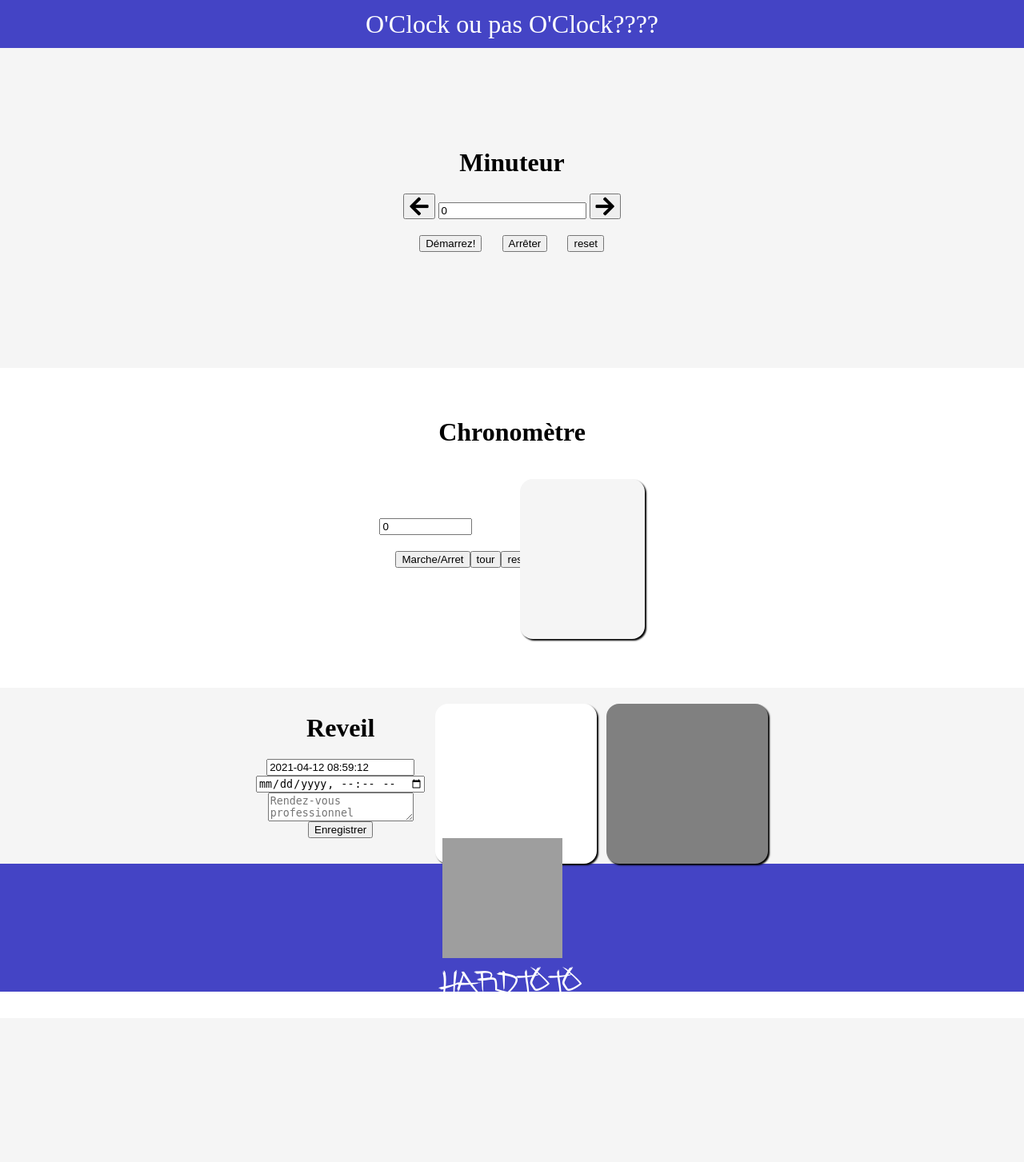
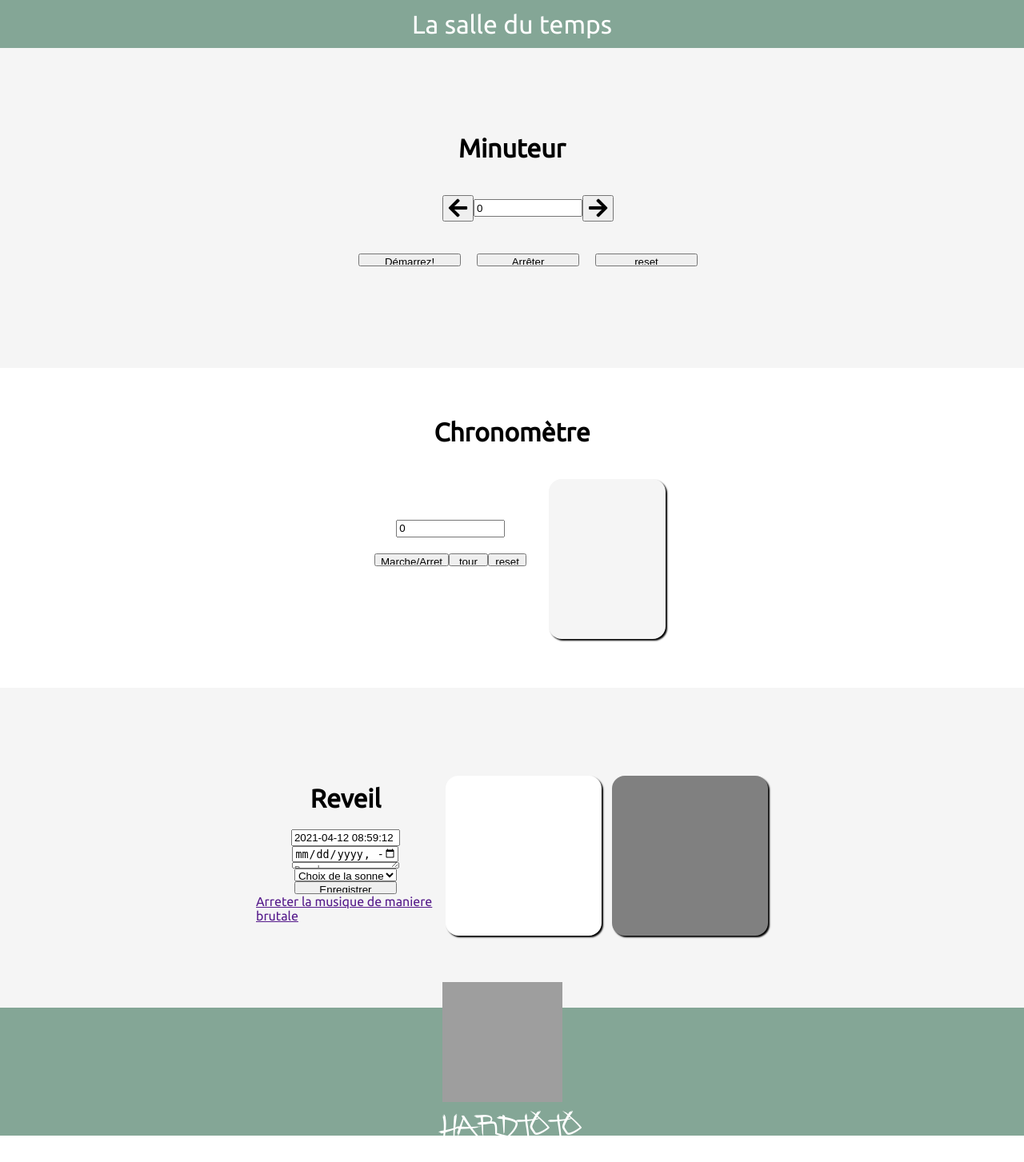
Before and after one commit to joris-verguldezoone/oclock, a PHP site: page / in a window 1280 px wide. Shown: the whole page at 80% size. Before the commit the page ends 1240 px from the top, so only its background shows below. Run offline with PHP 8.4, Linux system fonts and the light colour scheme; grey boxes are pictures that could not be loaded.

Commit message:
avec sonnerie

```diff
--- a/index.php
+++ b/index.php
@@ -17,27 +17,46 @@
     <meta name="viewport" content="width=device-width, initial-scale=1.0">
     <link rel="stylesheet" href='https://cdnjs.cloudflare.com/ajax/libs/font-awesome/5.15.3/css/all.min.css'>
     <link rel="stylesheet" href='style.css'>
+    <!-- google font -->
+    <link rel="preconnect" href="https://fonts.gstatic.com">
+    <link href="https://fonts.googleapis.com/css2?family=Ubuntu&display=swap" rel="stylesheet">
+    <!-- icon -->
+    <link href="images/horloge.ico" rel="icon">
     <title>O'Clock</title>
 </head>
 <body>
     <header>
 
-        <span id="title_header">O'Clock ou pas O'Clock????</span>
+        <span id="title_header">La salle du temps</span>
 
     </header>
 
     <main>
+
+    <audio id="music_pc_window" src="music/WINDOWS-95_1.mp3" preload="auto"></audio>
+    <audio id="music_pc_guts" src="music/monkey-with-guts-theme.mp3" preload="auto"></audio>
+
+    <!-- pc -->
+    <!-- <audio id="music_mac_window" src="music/WINDOWS-95_1.ogg" preload="auto"></audio> -->
+    <!-- <audio id="music_mac_guts" src="music/monkey-with-guts-theme.ogg" preload="auto"></audio>  j'arrive pas a select l'un ou l'autre si jsuis mac ou pc -->
+
+
+    <!-- mac -->
+
+
     <section id='sectionMinuteur'>
 
     <span class='tools_title'>Minuteur</span>
 
     <form name="formulaire">
+    <div class='div_form_minuteur_top'>
+
         <button type='button' name='less' id='less' onClick='addLess();'><i class="fa fa-arrow-left"  aria-hidden="true"></i></button>
         <input type="text" name="minuteur" value='0' >
         <button type='button' name='more' id='more' onClick='addMore();'><i class="fa fa-arrow-right" aria-hidden="true"></i></button><br/>
+    </div>
 
-
-        <div id='div_form_minuteur'>
+        <div class='div_form_minuteur'>
             <input type="button" value="Démarrez!" id='demarrerChrono' onClick="startMinuteur();">
             <!-- quand je click ça lance l'événement du minutage -->
             <input type="button" value="Arrêter" name='arreter' onClick="stopMinuteur();">
@@ -57,9 +76,9 @@
                 une liste “temps”. Un bouton reset sera présent pour remettre le chrono à
                 0. -->
                 <form name='chrono' id='form_chronometre'>
-
-                <input type='text' id='chronoDisplay' name='chronoDisplay' value='0'>
-
+                <div id='center_chrono_top'>
+                    <input type='text' id='chronoDisplay' name='chronoDisplay' value='0'>
+                </div>
                 <div id='section_chrono_inputs'>
                     <input type='button' id='chronoTemps' name='chronoTemps' onClick="startChrono();" value='Marche/Arret'>
 
@@ -69,8 +88,6 @@
                 </div>
                 </form>
             </section>
-
-
             <div id='taleauTour'></div>
         </div>
     </section>
@@ -98,19 +115,23 @@
 
                 <textarea id='insertText' name='insertText' placeholder="Rendez-vous professionnel"></textarea>
 
+                <select name="select_Music">
+                    <option value="0">Choix de la sonnerie</option>
+                    <option value="1">Window98</option>
+                    <option value="2">Guts</option>
+                    <!-- <option value="2">Evangelion</option> -->
+                </select>
                 <input type='button' name='submitReveil' id='submitReveil' onClick='submitReveilFunc();' value='Enregistrer'>
-
+                <a href=''>Arreter la musique de maniere brutale</a>
             </div>
 
 
         </form>
 
-        <div id='tableauTourHorloge'>
+        <div id='tableauTourHorloge'></div>
 
-        </div>
-        <div id='tableauTourHorlogePasse'>
+        <div id='tableauTourHorlogePasse'></div>
 
-        </div>
     </section>
 
 
--- a/style.css
+++ b/style.css
@@ -1,5 +1,6 @@
 body{
     margin:0;
+    font-family: 'Ubuntu', sans-serif;
 }
 .fa-arrow-right{
     color:black;
@@ -13,7 +14,7 @@ header{
     padding:10px;
     height:5vh;
     font-size: 2em;
-    background-color: rgb(68, 68, 197);
+    background-color: #84A696;
     display: flex;
     flex-direction: row;
     align-items: center;
@@ -36,12 +37,19 @@ main{
     justify-content: center;
     flex-direction: column;
 }
-#div_form_minuteur{
+.div_form_minuteur_top{
+    display: flex;
+    justify-content: center;
+    align-items: center;
+    padding:20px;
+    width:100%;
+}
+.div_form_minuteur{
     display: flex;
     justify-content: space-between;
     align-items: center;
     padding:20px;
-    width:85%;
+    width:100%;
 }
 #sectionChrono{
     height:50vh;
@@ -63,7 +71,7 @@ main{
     flex-direction: column;
     justify-content: center;
     align-items: center;
-    width:30%;
+    width:60%;
 }
 #section_chrono_inputs{
     display: flex;
@@ -72,6 +80,12 @@ main{
     align-items: center;
     /* width:10vh; */
     padding:20px;
+}
+#center_chrono_top{
+    display: flex;
+    flex-direction: row;
+    justify-content: center;
+    align-items: center;
 }
 #form_chronometre{
     display: flex;
@@ -114,18 +128,22 @@ main{
     justify-content: space-around;
     align-items: center;
     width:50%;
+    height: 50vh;
 }
 #horloge_form{
     display: flex;
     flex-direction: column;
-    justify-content: center;
+    justify-content: space-between;
     align-items: center;
+    height:40%;
+
 }
 .holorge_inputs{
     display: flex;
     flex-direction: column;
-    justify-content: center;
+    justify-content: space-around;
     align-items: center;
+    height:60%;
 }
 
 #tableauTourHorloge{
@@ -161,7 +179,7 @@ main{
 footer{
     height:20vh;
     font-size: 2em;
-    background-color: rgb(68, 68, 197);
+    background-color: #84A696;
     display: flex;
     flex-direction: row;
     align-items: center;
@@ -182,3 +200,15 @@ footer{
     display: flex;
     flex-direction: column;
 }
+input{
+    height:2vh;
+    width:10vw;
+}
+textarea{
+    height:5vh;
+    width:10vw;
+}
+select{
+    height:2vh;
+    width:10vw;
+}
```
Also changed, not shown: script.js (+35 -68 lines), images/horloge.ico (added), 4 other files.
